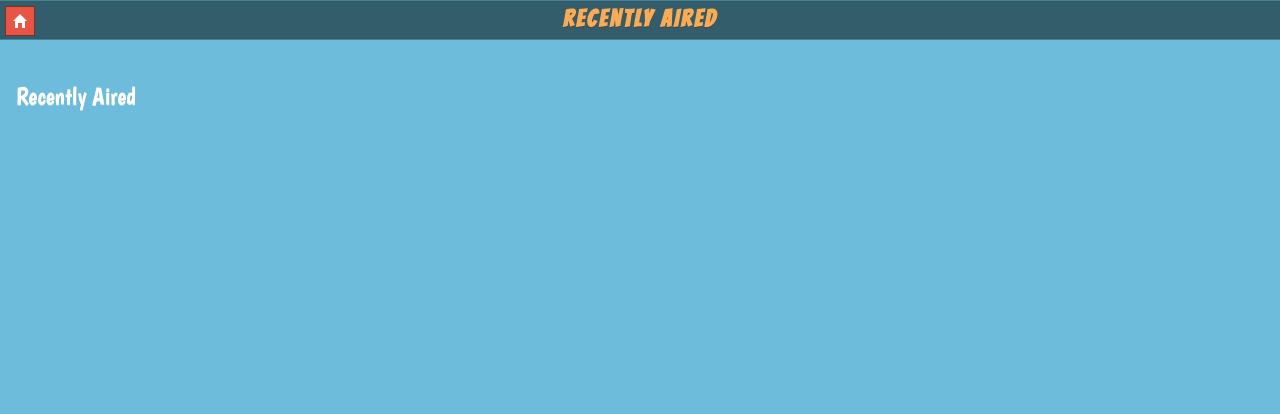
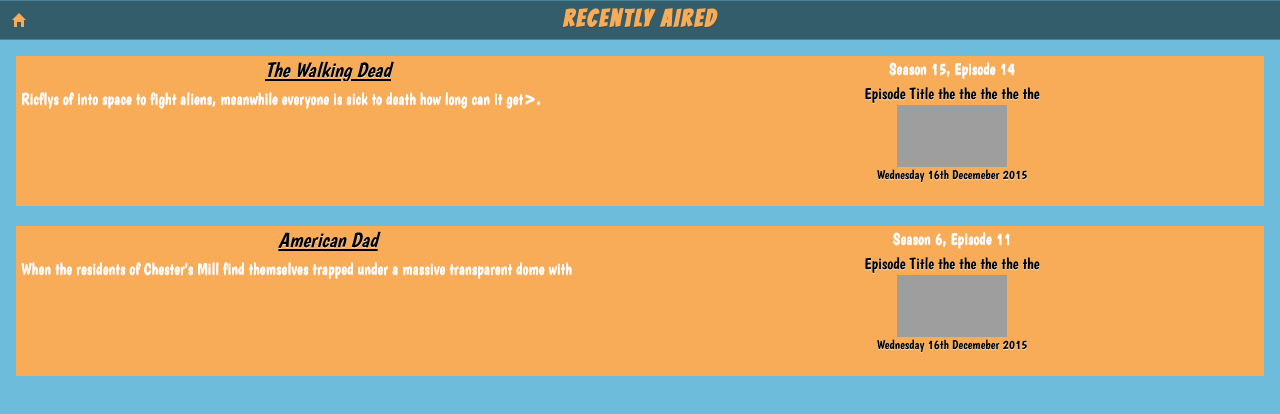
Before and after one commit to kevinteal/cloud-potato-mobile-app, a plain HTML site: page index.html in a window 1280 px wide. Both pictures are taken after a click on the element "Recently Aired". Drawn offline with Linux system fonts and the light colour scheme; grey boxes are pictures that could not be loaded.

Commit message:
css starting

```diff
--- a/index.html
+++ b/index.html
@@ -31,11 +31,22 @@
 <!-- RECENETLY AIRED PAGE -->
 	<div data-role="page" id="recently_aired" data-theme="a">
 		<div data-role="header" data-position="inline">
-        <a href="#cloud_home" class="ui-btn-left ui-btn ui-btn-inline ui-mini ui-nodisc-icon noiconbg ui-btn-icon-left ui-icon-home ui-btn-icon-notext" >Home</a>
+        <a href="#cloud_home" class="ui-btn-left ui-btn ui-btn-inline ui-mini ui-nodisc-icon noiconbg ui-btn-icon-left ui-icon-pothome ui-btn-icon-notext" >Home</a>
 			<div id="heading">Recently Aired</div>
 		</div>
 		<div data-role="content" data-theme="a">
-			<p>Recently Aired</p>
+				<div class="ep_box">
+                <!-- need to chop text at about 100 chars when inserting synopsis, the titles should sort themselves out with css, also chop date to less than 40 chars-->
+                	<div class="ep_box_title">The Walking Dead</div><div class="ep_box_epno">Season 15, Episode 14</div>
+                    <div class="ep_box_info">Ricflys of into space to fight aliens,
+                    meanwhile everyone is sick to death how long can it get>.</div>
+                    <div class="ep_box_img"><span class="ep_box_ep_title">Episode Title the the the the the </span><img src="http://tvmazecdn.com/uploads/images/medium_landscape/1/4388.jpg" height="62" width="110" /><br/><span class="sml_txt">Wednesday 16th Decemeber 2015</span></div>
+                </div>
+                <div class="ep_box">
+                	<div class="ep_box_title">American Dad</div><div class="ep_box_epno">Season 6, Episode 11</div>
+                    <div class="ep_box_info">When the residents of Chester's Mill find themselves trapped under a massive transparent dome with</div>
+                    <div class="ep_box_img"><span class="ep_box_ep_title">Episode Title the the the the the </span><img src="http://tvmazecdn.com/uploads/images/medium_landscape/1/4388.jpg" height="62" width="110" /><br/><span class="sml_txt">Wednesday 16th Decemeber 2015</span></div>
+                </div>
 		</div>
 	</div>
 <!-- END OF RECENTLY AIRED PAGE -->
@@ -44,7 +55,7 @@
 <!-- UPCOMING PAGE -->
 	<div data-role="page" id="upcoming" data-theme="a">
 		<div data-role="header" data-position="inline">
-         <a href="#cloud_home" class="ui-btn-left ui-btn ui-btn-inline ui-mini ui-nodisc-icon noiconbg ui-btn-icon-left ui-icon-home ui-btn-icon-notext" >Home</a>
+         <a href="#cloud_home" class="ui-btn-left ui-btn ui-btn-inline ui-mini ui-nodisc-icon noiconbg ui-btn-icon-left ui-icon-pothome ui-btn-icon-notext" >Home</a>
 			<div id="heading">Upcoming</div>
 		</div>
 		<div data-role="content" data-theme="a">
@@ -56,7 +67,7 @@
 <!-- MYSHOWS PAGE -->
 	<div data-role="page" id="myshows" data-theme="a">
 		<div data-role="header" data-position="inline">
-         <a href="#cloud_home" class="ui-btn-left ui-btn ui-btn-inline ui-mini ui-nodisc-icon noiconbg ui-btn-icon-left ui-icon-home ui-btn-icon-notext" >Home</a>
+        <a href="#cloud_home" class="ui-btn-left ui-btn ui-btn-inline ui-mini ui-nodisc-icon noiconbg ui-btn-icon-left ui-icon-pothome ui-btn-icon-notext" >Home</a>
 			<div id="heading">My Shows</div>
 		</div>
 		<div data-role="content" data-theme="a">
@@ -68,7 +79,7 @@
 <!-- SEARCH PAGE -->
 	<div data-role="page" id="search" data-theme="a">
 		<div data-role="header" data-position="inline">
-         <a href="#cloud_home" class="ui-btn-left ui-btn ui-btn-inline ui-mini ui-nodisc-icon noiconbg ui-btn-icon-left ui-icon-home ui-btn-icon-notext" >Home</a>
+         <a href="#cloud_home" class="ui-btn-left ui-btn ui-btn-inline ui-mini ui-nodisc-icon noiconbg ui-btn-icon-left ui-icon-pothome ui-btn-icon-notext" >Home</a>
 			<div id="heading">Search</div>
 		</div>
 		<div data-role="content" data-theme="a">
@@ -80,7 +91,7 @@
 <!-- NOTIFICATIONS PAGE -->
 	<div data-role="page" id="notifications" data-theme="a">
 		<div data-role="header" data-position="inline">
-         <a href="#cloud_home" class="ui-btn-left ui-btn ui-btn-inline ui-mini ui-nodisc-icon noiconbg ui-btn-icon-left ui-icon-home ui-btn-icon-notext" >Home</a>
+         <a href="#cloud_home" class="ui-btn-left ui-btn ui-btn-inline ui-mini ui-nodisc-icon noiconbg ui-btn-icon-left ui-icon-pothome ui-btn-icon-notext" >Home</a>
 			<div id="heading">Notifications</div>
 		</div>
 		<div data-role="content" data-theme="a">
--- a/js_css/stylecloud.css
+++ b/js_css/stylecloud.css
@@ -40,3 +40,66 @@
 .nav_link_home img:hover{
 	transform: scale(0.9);
 }
+.ui-nosvg .ui-icon-myicon:after {
+	background-image:url(../themes/images/icons-png/pothome.png);
+}
+.ep_box{
+	font-family:CloudText;
+	float:left;
+	width:100%;
+	height:150px;
+	background-color:#F9AC57;
+	margin-bottom:20px;
+}
+.ep_box_title{
+	float:left;
+	width:50%;
+	height:25px;
+	font-style:italic;
+	text-decoration:underline;
+	color:#000;
+	text-align:center;
+	font-size:1.3em;
+	white-space: nowrap;
+	overflow: hidden;
+	text-overflow: ellipsis;
+}
+.ep_box_epno{
+	float:left;
+	margin-top:3px;
+	width:50%;
+	height:25px;
+	color:#fff;
+	white-space: nowrap;
+	overflow: hidden;
+	text-overflow: ellipsis;
+	text-align:center;
+	font-size:1em;
+}
+.ep_box_info{
+	width:50%;
+	height:125px;
+	color:#fff;
+	overflow: hidden;
+	text-overflow: ellipsis;
+	box-sizing:border-box;
+	padding:5px;
+	float:left;
+}
+.ep_box_img{
+	float:left;
+	width:50%;
+	height:125px;
+	text-align:center;
+	overflow:hidden;
+	text-overflow:ellipsis;
+}
+.sml_txt{
+	font-size:0.8em;
+}
+.ep_box_ep_title{
+	display:block;
+	white-space: nowrap;
+	overflow:hidden;
+	text-overflow:ellipsis;
+}
```
Also changed, not shown: themes/cloudy.min.css, themes/images/icons-png/pothome.png (added).
